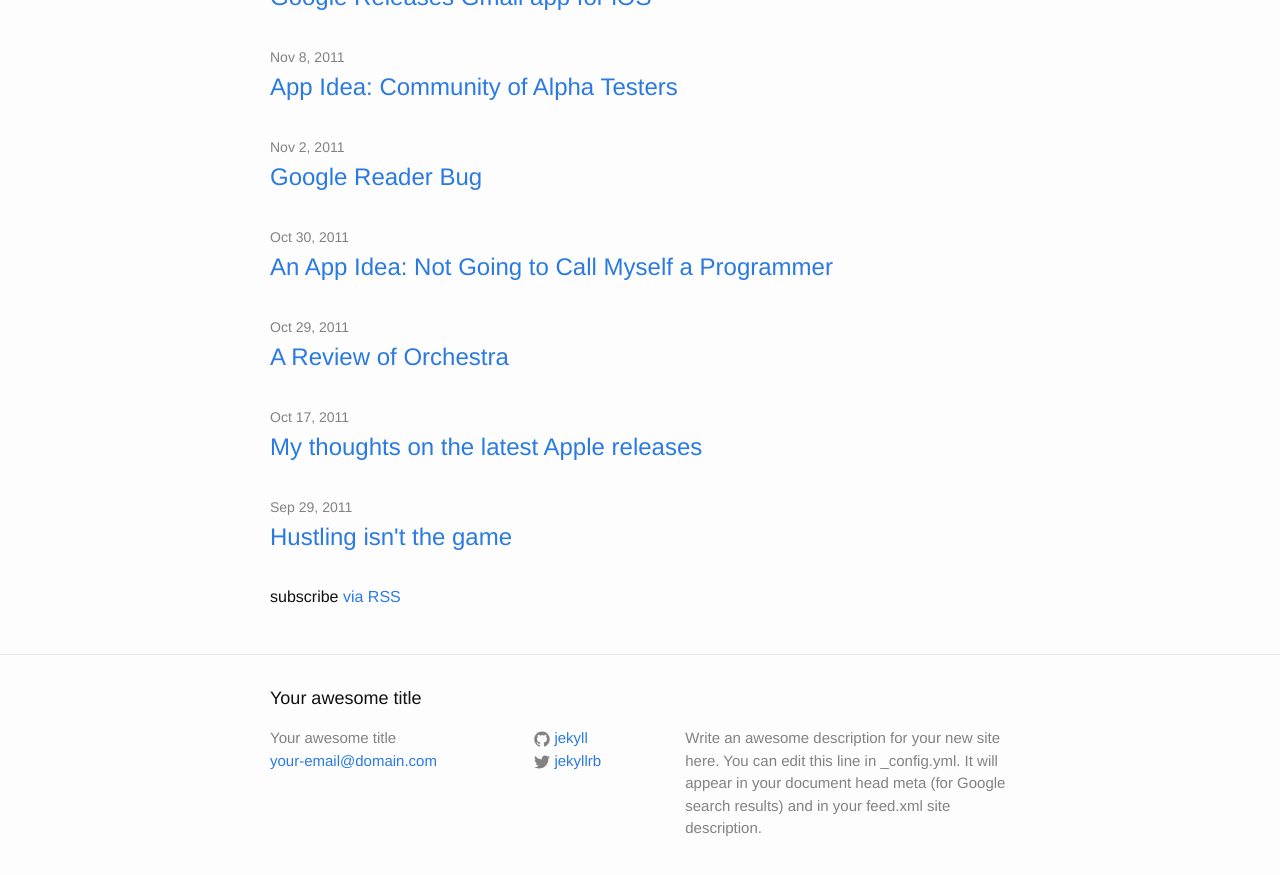
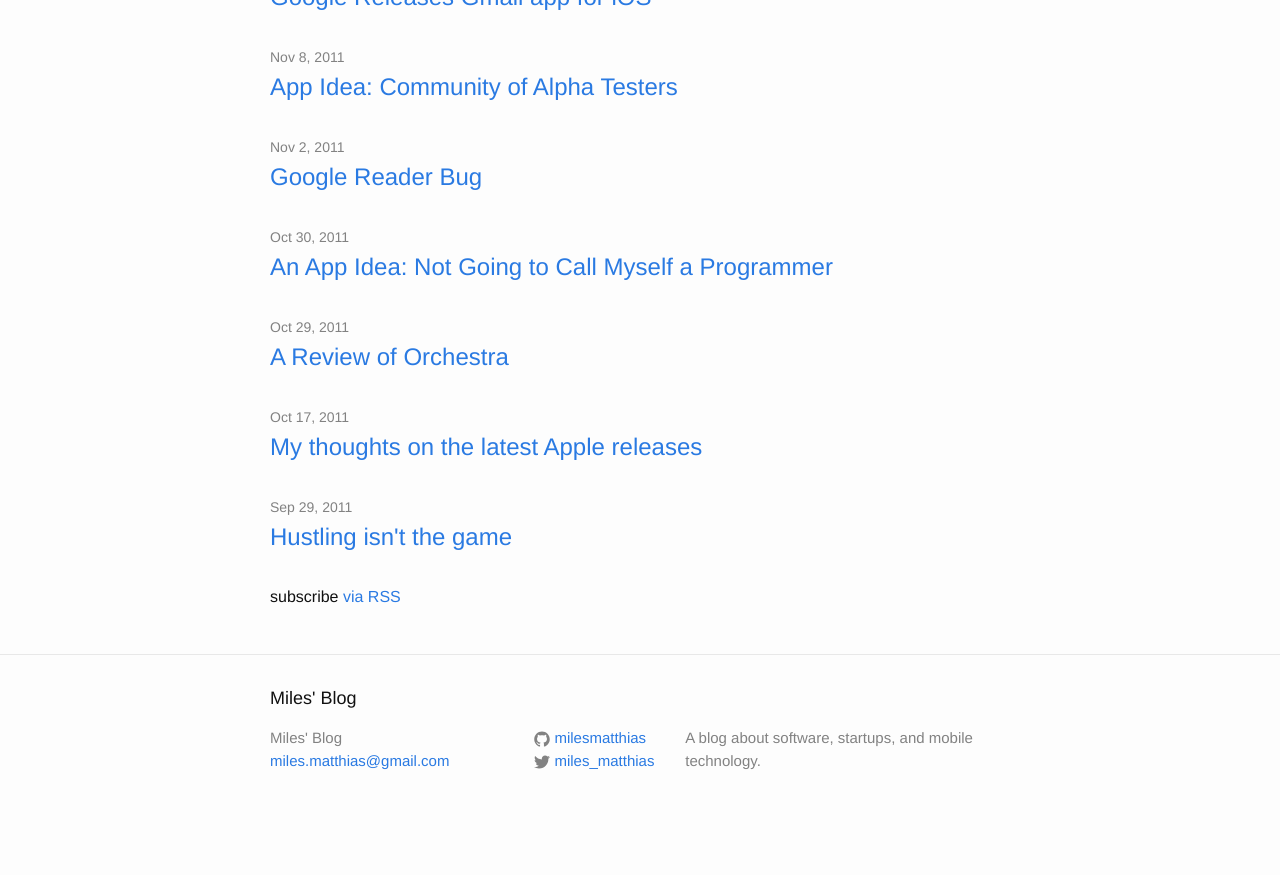
Before and after one commit to milesmatthias/milesmatthias.github.io, a Jekyll site: the page built from index.html, in a window 1280 px wide and 900 px high, scrolled down 7580 px. Shown: the top 875 px of the window. Built offline with Jekyll 4.4.1, drawn with Linux system fonts in a browser that asks for light colours; after the commit the page ends 8412 px from its top, so only the background shows below that; some of the changed text lies outside the part shown.

Commit message:
update my info

```diff
--- a/_config.yml
+++ b/_config.yml
@@ -1,14 +1,12 @@
 # Site settings
-title: Your awesome title
-email: your-email@domain.com
+title: "Miles' Blog"
+email: miles.matthias@gmail.com
 description: > # this means to ignore newlines until "baseurl:"
-  Write an awesome description for your new site here. You can edit this
-  line in _config.yml. It will appear in your document head meta (for
-  Google search results) and in your feed.xml site description.
+  A blog about software, startups, and mobile technology.
 baseurl: "" # the subpath of your site, e.g. /blog/
-url: "http://yourdomain.com" # the base hostname & protocol for your site
-twitter_username: jekyllrb
-github_username:  jekyll
+url: "http://milesmatthias.com" # the base hostname & protocol for your site
+twitter_username: miles_matthias
+github_username:  milesmatthias
 
 # Build settings
 markdown: kramdown
```
